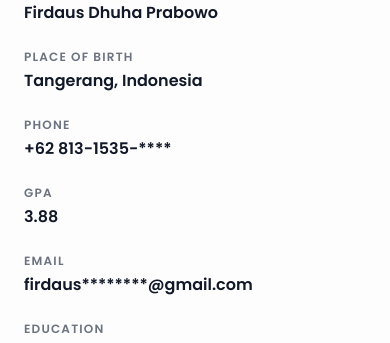
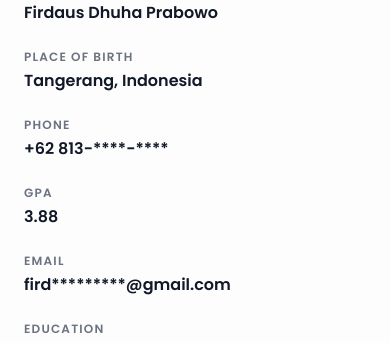
Before and after one commit to Firdaus1802/PORTOFOLIO-DAUS, a Next.js app: page / in a window 390 px wide. Shown: the part 2140-2483 px from the top of the page. Built offline with nearby package versions, Linux system fonts and the light colour scheme; no server answers.

Commit message:
security: heavily mask phone number and email to prevent doxxing

```diff
--- a/app/about.tsx
+++ b/app/about.tsx
@@ -78,7 +78,7 @@ export default function About() {
                 <FadeLeft delay={0.3}>
                   <div className="flex flex-col p-2 -m-2 rounded-xl transition-colors duration-300 hover:bg-thirdary/40">
                     <span className="text-xs uppercase tracking-widest font-bold text-text-secondary mb-1">Phone</span>
-                    <span className="text-base font-semibold text-text-primary">+62 813-1535-****</span>
+                    <span className="text-base font-semibold text-text-primary">+62 813-****-****</span>
                   </div>
                 </FadeLeft>
 
@@ -93,7 +93,7 @@ export default function About() {
                   <div className="flex flex-col p-2 -m-2 rounded-xl transition-colors duration-300 hover:bg-thirdary/40">
                     <span className="text-xs uppercase tracking-widest font-bold text-text-secondary mb-1">Email</span>
                     <span className="text-base font-semibold text-text-primary">
-                      firdaus********@gmail.com
+                      fird*********@gmail.com
                     </span>
                   </div>
                 </FadeLeft>
--- a/app/api/chat/route.ts
+++ b/app/api/chat/route.ts
@@ -164,8 +164,8 @@ Halaman tersebut telah dioptimasi dalam format executive 2-kolom dan siap diceta
     q.includes("social")
   ) {
     return `Berikut saluran komunikasi dan jaringan profesional resmi Firdaus Dhuha Prabowo:
-• **WhatsApp:** +62 813-1535-****
-• **Email:** firdaus********@gmail.com
+• **WhatsApp:** +62 813-****-****
+• **Email:** fird*********@gmail.com
 • **LinkedIn:** [linkedin.com/in/firdaus-dhuha-prabowo-091949386/](https://www.linkedin.com/in/firdaus-dhuha-prabowo-091949386/)
 • **GitHub:** [github.com/Firdaus1802](https://github.com/Firdaus1802)
 • **Instagram:** [@frdsdhuha_](https://www.instagram.com/frdsdhuha_)`
--- a/app/contact.tsx
+++ b/app/contact.tsx
@@ -290,7 +290,7 @@ Aturan Tambahan: Jawab langsung ke intinya, akurat sesuai data di atas, jangan m
                   </div>
                   <div className="hidden sm:block">
                     <h4 className="text-lg font-bold text-text-primary">Email</h4>
-                    <p className="text-sm font-medium text-text-secondary">firdaus********@gmail.com</p>
+                    <p className="text-sm font-medium text-text-secondary">fird*********@gmail.com</p>
                   </div>
                 </div>
               </div>
@@ -304,7 +304,7 @@ Aturan Tambahan: Jawab langsung ke intinya, akurat sesuai data di atas, jangan m
                   </div>
                   <div className="hidden sm:block">
                     <h4 className="text-lg font-bold text-text-primary">WhatsApp</h4>
-                    <p className="text-sm font-medium text-text-secondary">+62 813-1535-****</p>
+                    <p className="text-sm font-medium text-text-secondary">+62 813-****-****</p>
                   </div>
                 </div>
               </div>
--- a/app/cv/page.tsx
+++ b/app/cv/page.tsx
@@ -67,13 +67,13 @@ export default function CVPage() {
             <div className="grid grid-cols-1 sm:grid-cols-2 gap-x-4 gap-y-1 text-xs font-medium text-[#1a1a1a] mb-1.5 text-left">
               <div className="flex items-center gap-2">
                 <span className="text-[#64748b] w-3 text-center">📞</span>
-                <span>+62 813-1535-****</span>
+                <span>+62 813-****-****</span>
               </div>
               <div className="flex items-center gap-2">
                 <span className="text-[#64748b] w-3 text-center">✉</span>
-                <a href="mailto:firdaus********@gmail.com" className="hover:underline text-[#1a1a1a]">
-                  firdaus********@gmail.com
-                </a>
+                <span className="text-[#1a1a1a]">
+                  fird*********@gmail.com
+                </span>
               </div>
               <div className="flex items-center gap-2">
                 <span className="text-[#64748b] w-3 text-center">📍</span>
--- a/public/cv-html/index.html
+++ b/public/cv-html/index.html
@@ -35,11 +35,11 @@
         <div class="contact-grid">
           <div class="contact-item">
             <i class="fa-solid fa-phone"></i>
-            <span>+62 813-1535-****</span>
+            <span>+62 813-****-****</span>
           </div>
           <div class="contact-item">
             <i class="fa-solid fa-envelope"></i>
-            <a href="mailto:firdaus********@gmail.com">firdaus********@gmail.com</a>
+            <span>fird*********@gmail.com</span>
           </div>
           <div class="contact-item">
             <i class="fa-solid fa-location-dot"></i>
--- a/public/cv.html
+++ b/public/cv.html
@@ -35,11 +35,11 @@
         <div class="contact-grid">
           <div class="contact-item">
             <i class="fa-solid fa-phone"></i>
-            <span>+62 813-1535-****</span>
+            <span>+62 813-****-****</span>
           </div>
           <div class="contact-item">
             <i class="fa-solid fa-envelope"></i>
-            <a href="mailto:firdaus********@gmail.com">firdaus********@gmail.com</a>
+            <span>fird*********@gmail.com</span>
           </div>
           <div class="contact-item">
             <i class="fa-solid fa-location-dot"></i>
```
